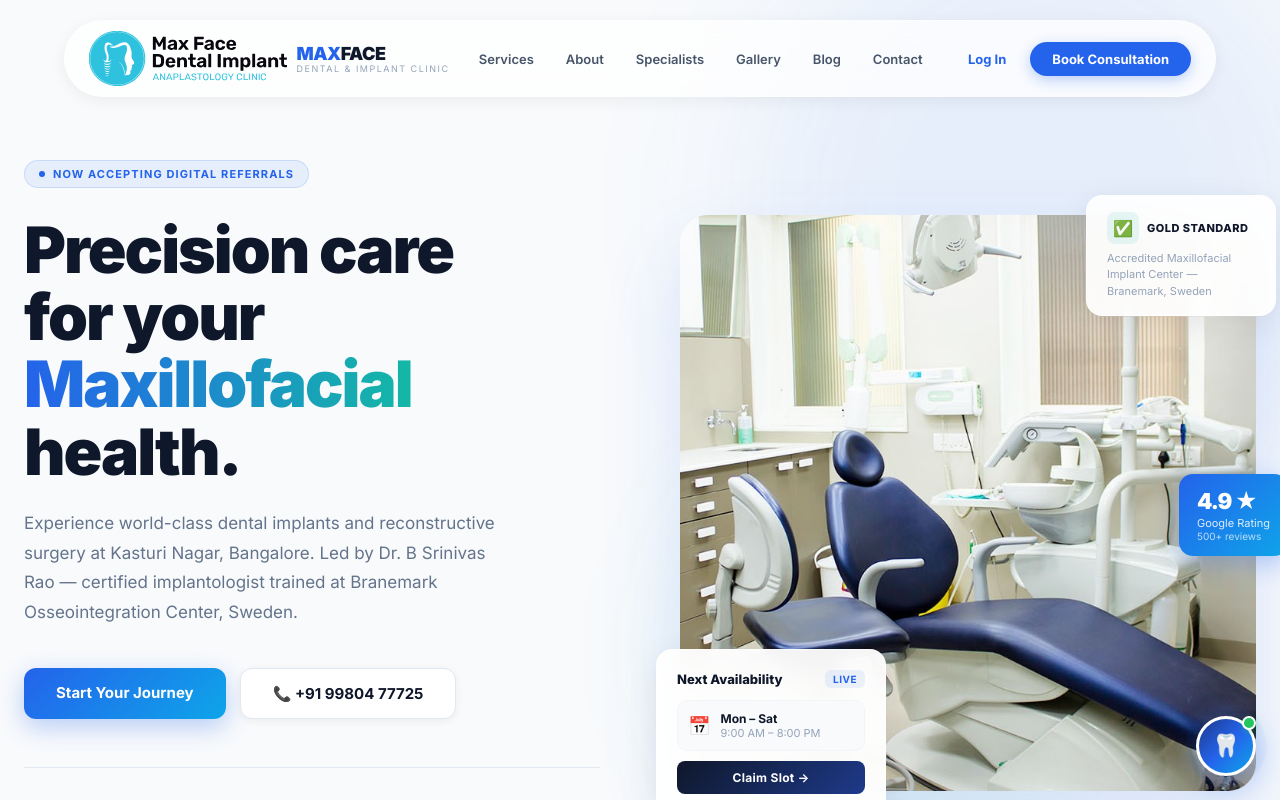
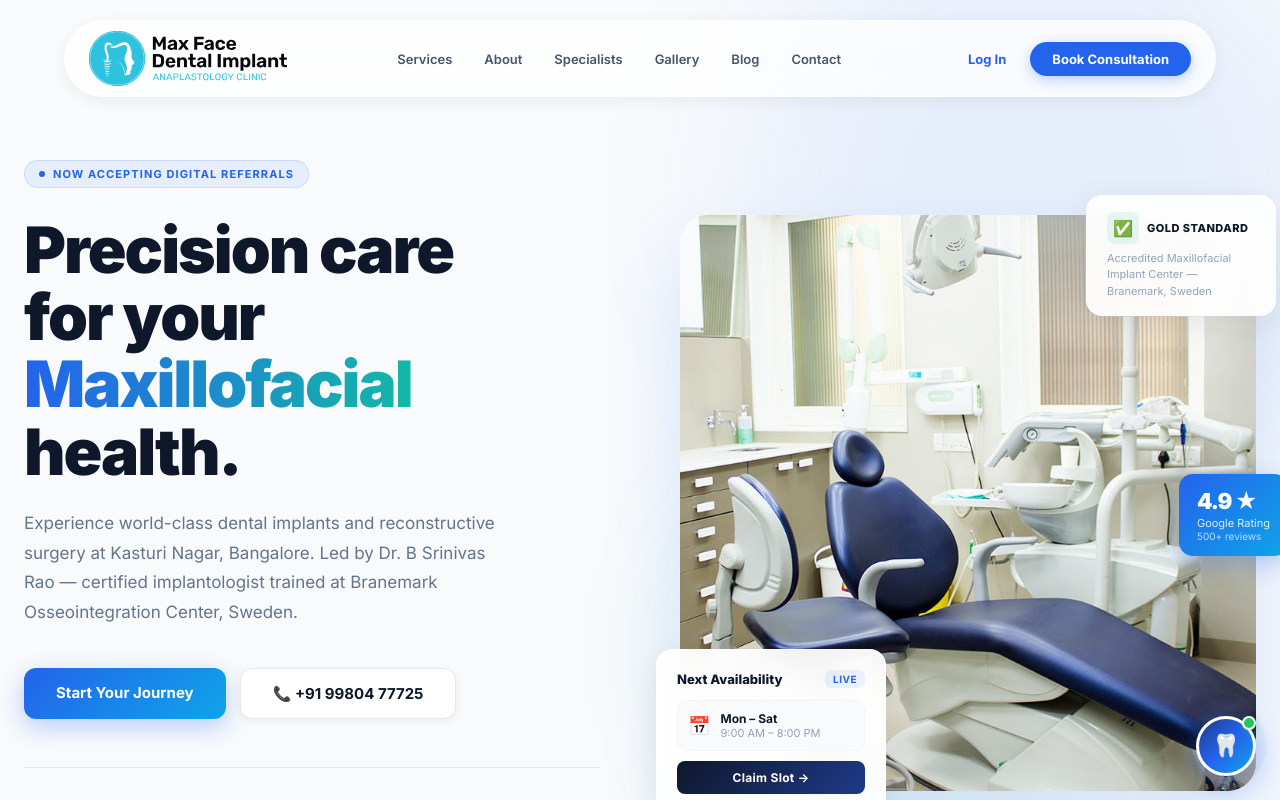
Before and after one commit to RenukaDhanawat/maxface-frontend, a Next.js app: page / in a window 1280 px wide. Shown: the top 800 px of the page. Built offline with nearby package versions, Linux system fonts and the light colour scheme.

Commit message:
fixed-logo

```diff
--- a/src/components/common/Navbar.jsx
+++ b/src/components/common/Navbar.jsx
@@ -38,7 +38,6 @@ export default function Navbar() {
         boxShadow: scrolled ? '0 8px 32px rgba(36,99,235,0.08)' : '0 4px 16px rgba(0,0,0,0.06)'
       }}>
 {/* Logo */}
-<Link href="/" style={{textDecoration:'none', display:'flex', alignItems:'center', gap:'10px'}}>
 <img
   src="logo.svg"
   alt="MaxFace Logo"
@@ -49,16 +48,7 @@ export default function Navbar() {
     borderRadius:'6px'
   }}
 />
-  <div>
-    <div style={{fontSize:'18px', fontWeight:'900', letterSpacing:'-0.5px', lineHeight:'1.1'}}>
-      <span style={{color:'#2463eb'}}>MAX</span>
-      <span style={{color:'#0f172a'}}>FACE</span>
-    </div>
-    <div style={{fontSize:'9px', color:'#94a3b8', letterSpacing:'1.5px', textTransform:'uppercase', lineHeight:'1'}}>
-      Dental & Implant Clinic
-    </div>
-  </div>
-</Link>
+
 
         {/* Desktop Links */}
         <div style={{display:'flex', alignItems:'center', gap:'4px'}}>
```
